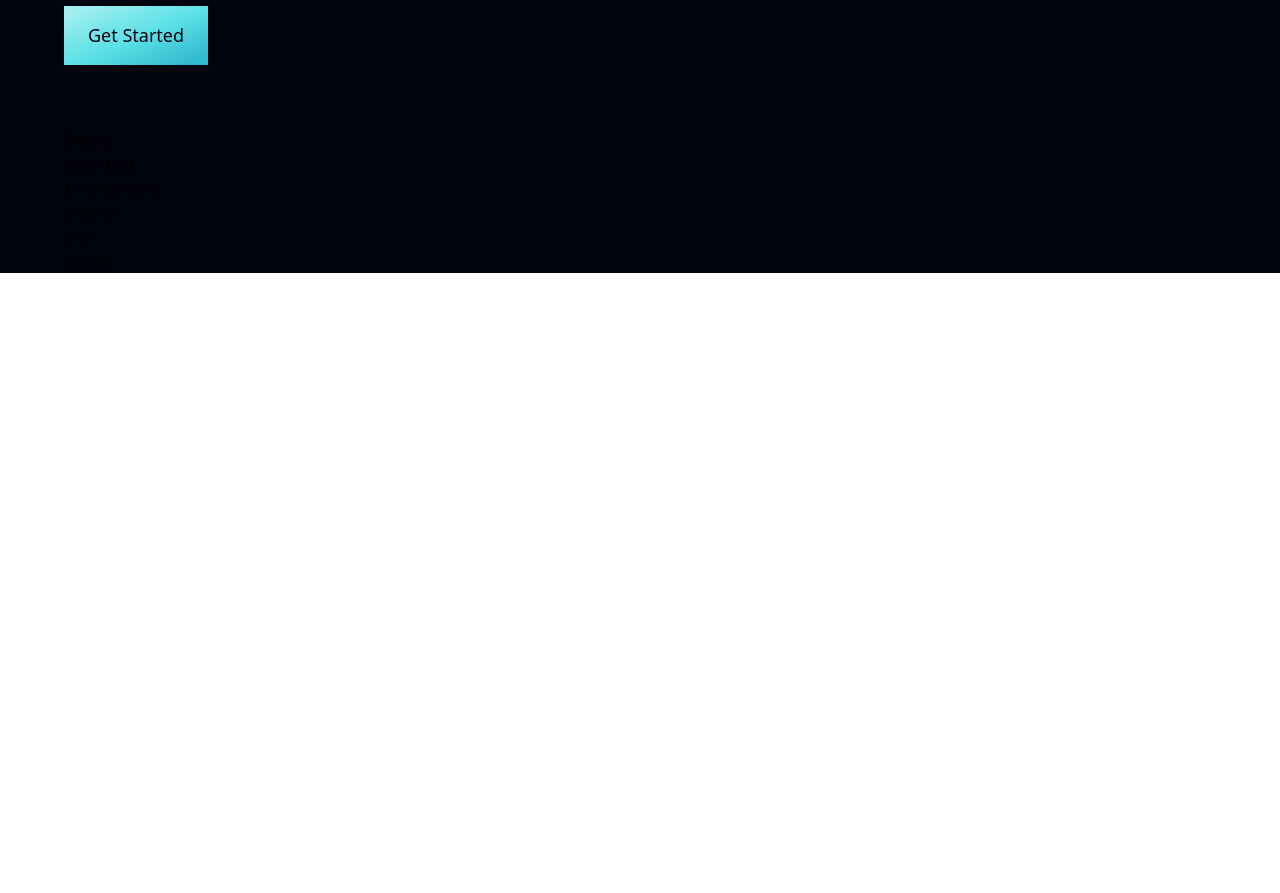
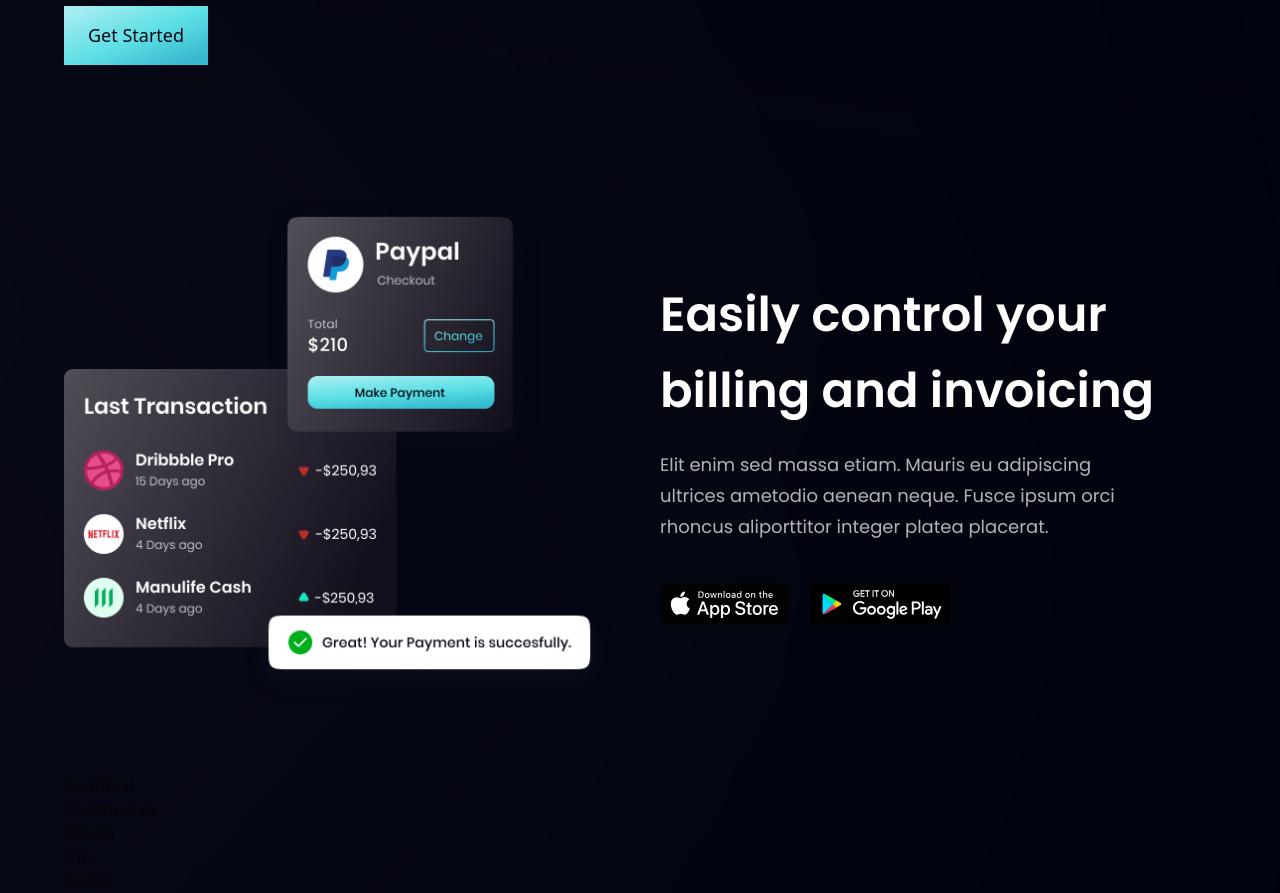
Before and after one commit to anomic84/bank-modern-app, a React (Vite) app: page / in a window 1280 px wide. Shown: the part 1484-2377 px from the top of the page. Before the commit the page ends 1757 px from the top, so only its background shows below. Built offline with nearby package versions, Linux system fonts and the light colour scheme.

Commit message:
finished billing

```diff
--- a/src/components/Billing.jsx
+++ b/src/components/Billing.jsx
@@ -1,9 +1,33 @@
-import React from 'react'
+import { apple, bill, google } from '../assets'
+import styles, { layout } from '../style'
 
-const Billing = () => {
-  return (
-    <div>Billing</div>
-  )
-}
+const Billing = () =>
+(
+  <section id="product" className={layout.sectionReverse}>
+    <div className={layout.sectionImgReverse}>
+      <img src={bill} alt="billing" className="w-[100%] h-[100%] relative z-[5]" />
+
+      <div className="absolute z-[3] -left-1/2 top-0 w-[50%] h-[50%] rounded-full
+      white__gradient"/>
+      <div className="absolute z-[3] -left-1/2 bottom-0 w-[50%] h-[50%] rounded-full
+      pink__gradient"/>
+    </div>
+
+    <div className={layout.sectionInfo}>
+      <h2 className={styles.heading2}>Easily control your <br className="sm:block hidden" />billing and invoicing </h2>
+      <p className={`${styles.paragraph} max-w-[470px] mt-5`}>
+        Elit enim sed massa etiam. Mauris eu adipiscing ultrices ametodio
+        aenean neque. Fusce ipsum orci rhoncus aliporttitor integer platea
+        placerat.
+      </p>
+
+      <div className="flex flex-row flex-wrap sm:mt-10 mt-6">
+        <img src={apple} alt="google_play" className="w-[128.86px] h-[42.05px] object-contain mr-5 cursor-pointer" />
+        <img src={google} alt="google_play" className="w-[144.17px] h-[43.08px] object-contain cursor-pointer" />
+      </div>
+    </div>
+  </section>
+)
+
 
 export default Billing
```
